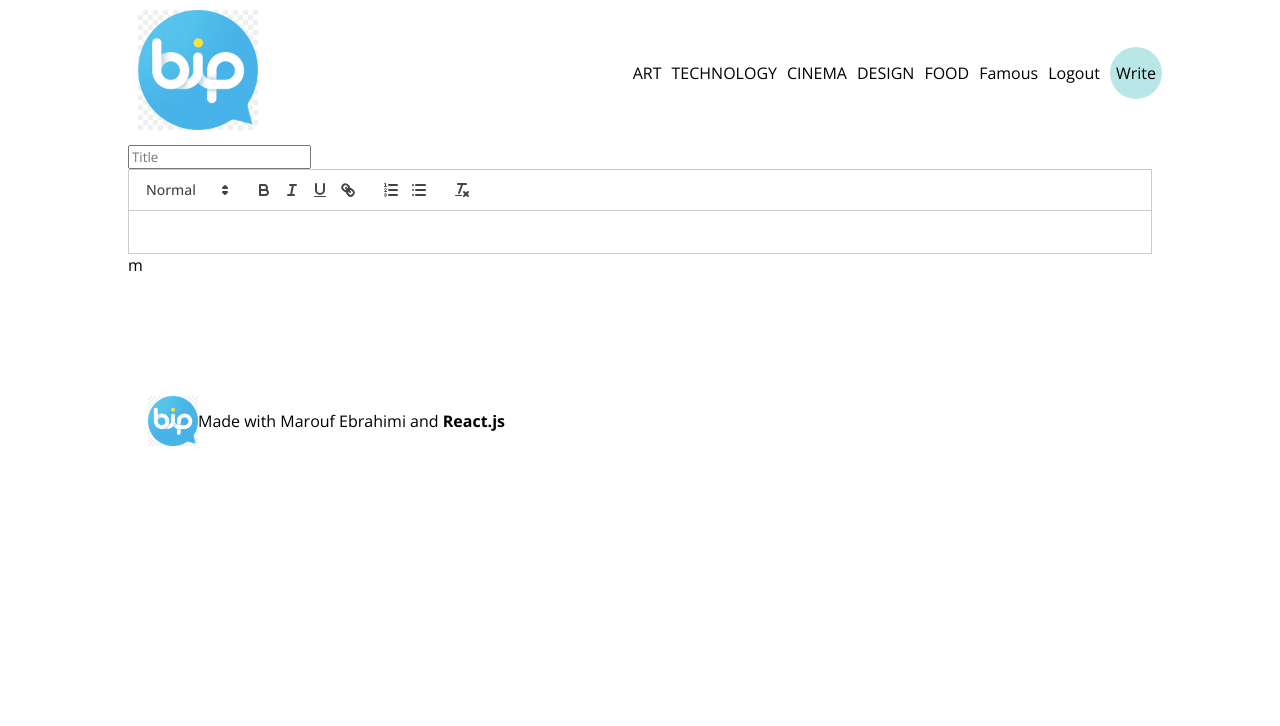
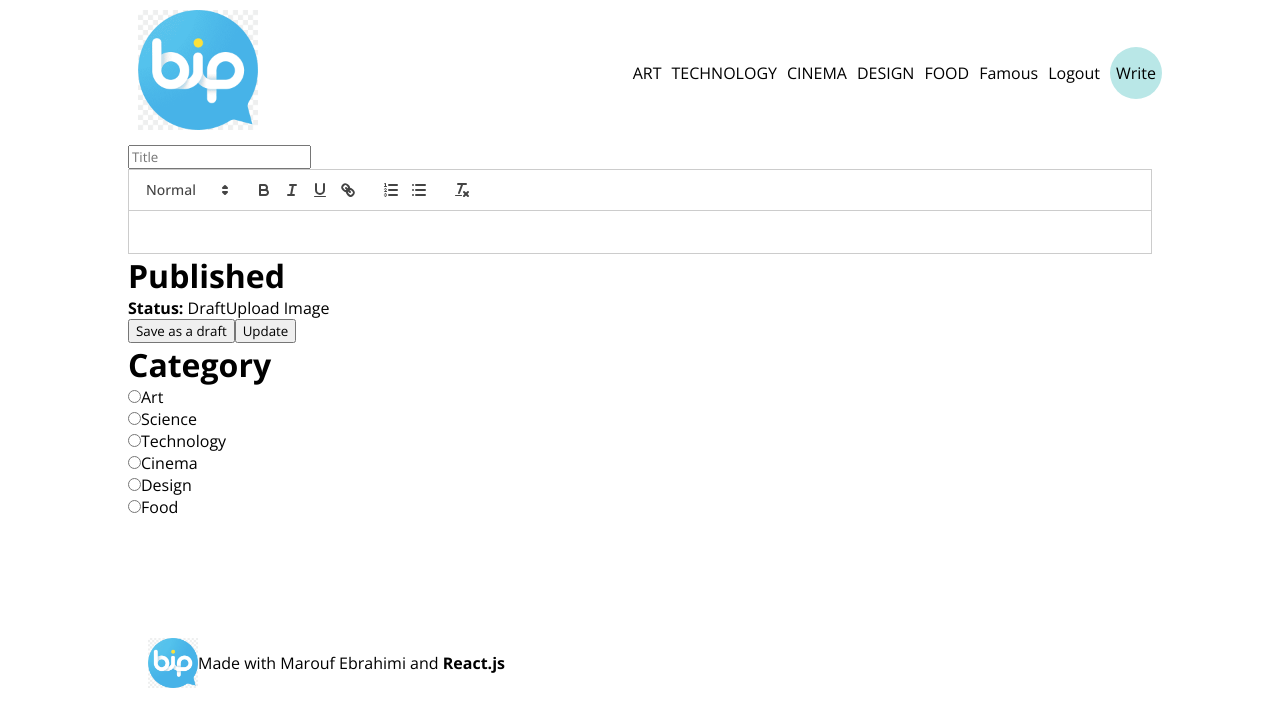
Before and after one commit to MaroufEbrahimi/BlogApp, a React (Create React App) app in the folder client/: page /write in a window 1280 px wide. Shown: the top 726 px of the page. Built offline with nearby package versions, Linux system fonts and the light colour scheme.

Commit message:
added items for write page

```diff
--- a/client/src/pages/Write.jsx
+++ b/client/src/pages/Write.jsx
@@ -19,7 +19,56 @@
         </div>
       </div>
 
-      <div className="menu">m</div>
+      <div className="menu">
+        <div className="item">
+          <h1>Published</h1>
+          <span>
+            <b>Status: </b> Draft
+          </span>
+          <input
+            style={{
+              display: "none",
+            }}
+            type="file"
+            id="file"
+          />
+          <label className="file" htmlFor="file">
+            Upload Image
+          </label>
+          <div className="buttons">
+            <button>Save as a draft</button>
+            <button>Update</button>
+          </div>
+        </div>
+
+        <div className="item">
+          <h1>Category</h1>
+          <div className="cat">
+            <input type="radio" name="cat" value="art" id="art" />
+            <label htmlFor="art">Art</label>
+          </div>
+          <div className="cat">
+            <input type="radio" name="cat" value="science" id="science" />
+            <label htmlFor="science">Science</label>
+          </div>
+          <div className="cat">
+            <input type="radio" name="cat" value="technology" id="technology" />
+            <label htmlFor="technology">Technology</label>
+          </div>
+          <div className="cat">
+            <input type="radio" name="cat" value="cinema" id="cinema" />
+            <label htmlFor="cinema">Cinema</label>
+          </div>
+          <div className="cat">
+            <input type="radio" name="cat" value="design" id="design" />
+            <label htmlFor="design">Design</label>
+          </div>
+          <div className="cat">
+            <input type="radio" name="cat" value="food" id="food" />
+            <label htmlFor="food">Food</label>
+          </div>
+        </div>
+      </div>
     </div>
   )
 }
```
